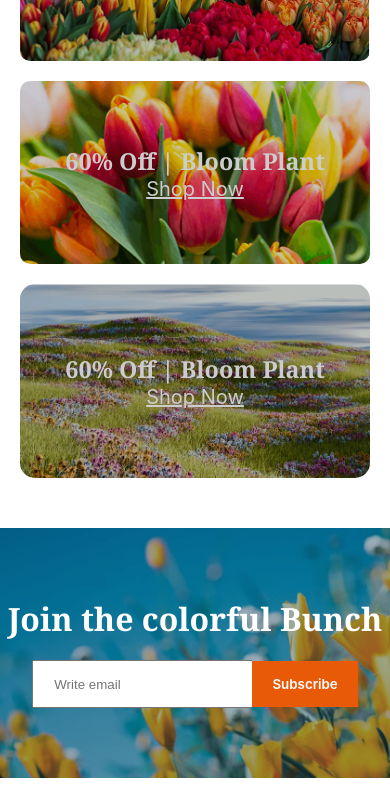
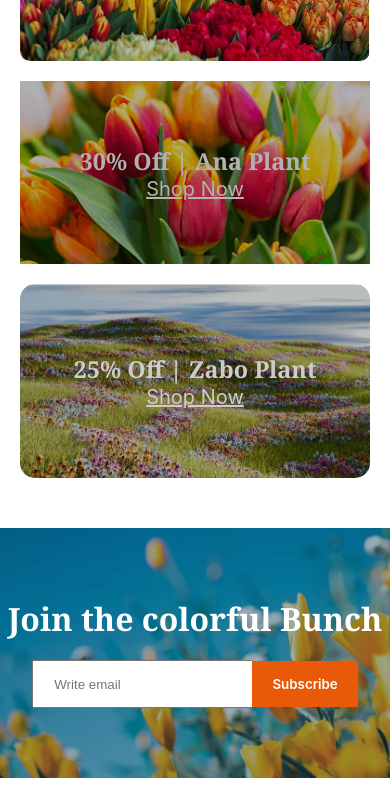
Before and after one commit to fardin-sojon/responsive-flowers-assignment2, a plain HTML site: page index.html in a window 390 px wide. Shown: the part 4392-5178 px from the top of the page. Drawn offline with Linux system fonts and the light colour scheme.

Commit message:
Assignment Done

```diff
--- a/Style/style.css
+++ b/Style/style.css
@@ -251,7 +251,7 @@
     justify-content: center;
     color: white;
     font-size: 1.25rem;
-    filter: brightness(80%);
+    filter: brightness(70%);
 }
 
 .flower-bg-3 {
@@ -522,4 +522,7 @@ footer {
     .flower-bg-3{
         font-size: 1.25rem;
     }
+    .flower-bg-2{
+        border-radius: 0;
+    }
 }
--- a/index.html
+++ b/index.html
@@ -276,14 +276,14 @@
             </div>
 
             <div class="flower-bg-2">
-              <h3>60% Off | Bloom Plant</h3>
+              <h3>30% Off | Ana Plant</h3>
               <a href="">Shop Now</a>
             </div>
           </div>
 
           <div class="right-images">
             <div class="flower-bg-3">
-            <h3>60% Off | Bloom Plant</h3>
+            <h3>25% Off | Zabo Plant</h3>
             <a href="">Shop Now</a>
           </div>
         </div>
```
